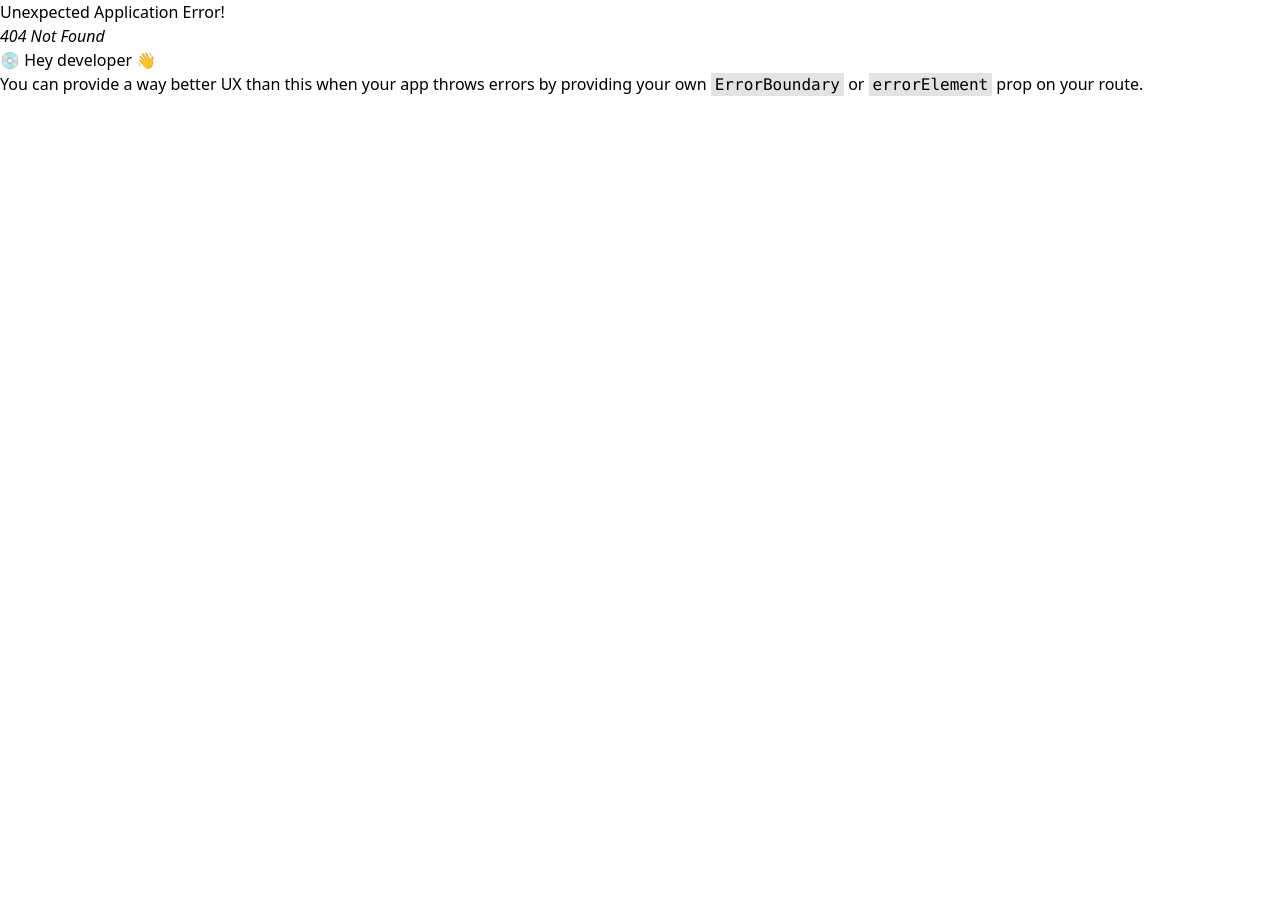
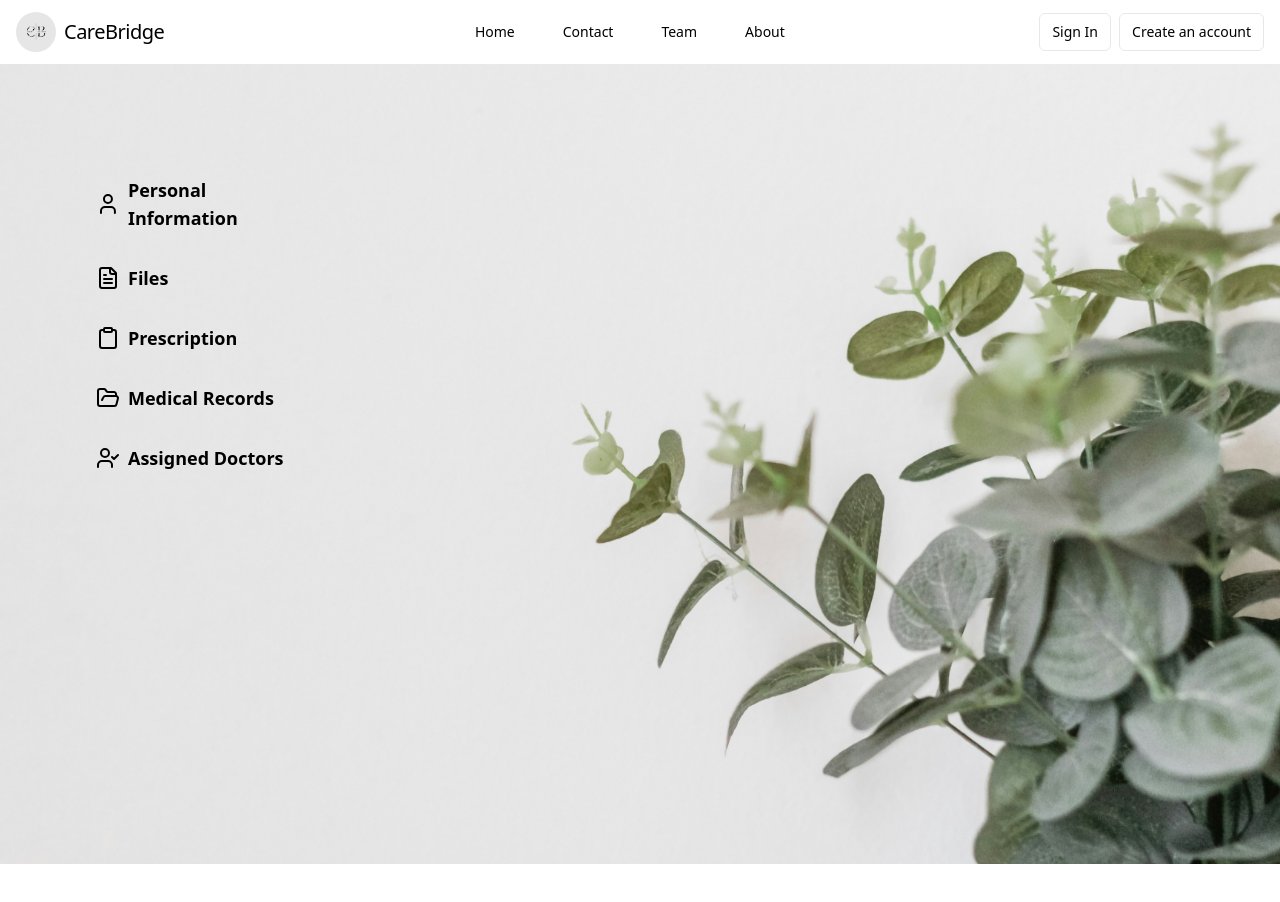
Before and after one commit to AarishShah/CareBridge, a React (Vite) app in the folder frontend/: page /patient/dashboard in a window 1280 px wide. Before the commit this address had no page. Shown: the top 902 px of the page. Before the commit the page ends 800 px from the top, so only its background shows below. Built offline with nearby package versions, Linux system fonts and the light colour scheme.

Commit message:
use useContext

```diff
--- a/frontend/src/App.jsx
+++ b/frontend/src/App.jsx
@@ -1,25 +1,34 @@
-// import { QueryClient, QueryClientProvider } from '@tanstack/react-query';
 import { createBrowserRouter, RouterProvider } from 'react-router-dom';
+import { QueryClient, QueryClientProvider } from '@tanstack/react-query';
+import { AuthProvider } from './components/context/AuthContext';
 import LandingPage from './pages/LandingPage';
 import LoginPage from './pages/LoginPage';
 import SignupPage from './pages/SignupPage';
 import SignupPagePatient from './pages/SignupPagePatient';
+import Dashboard from './components/ui/Dashboard';
+import PatientDashboard from './components/dashboards/PatientDashboard';
+import DoctorDashboard from './components/dashboards/DoctorDashboard';
 
-// const queryClient = new QueryClient();
+const queryClient = new QueryClient();
 
 const router = createBrowserRouter([
   { path: '/', element: <LandingPage /> },
   { path: '/login/patient', element: <LoginPage /> },
   { path: '/login/doctor', element: <LoginPage /> },
   { path: '/signup/doctor', element: <SignupPage /> },
-  { path: '/signup/patient', element: <SignupPagePatient /> }
+  { path: '/signup/patient', element: <SignupPagePatient /> },
+  { path: '/dashboard', element: <Dashboard /> },
+  { path: '/patient/dashboard', element: <PatientDashboard /> },
+  { path: '/doctor/dashboard', element: <DoctorDashboard /> },
 ]);
 
 function App() {
   return (
-    // <QueryClientProvider client={queryClient}>
-      <RouterProvider router={router} />
-    // </QueryClientProvider>
+    <QueryClientProvider client={queryClient}>
+      <AuthProvider>
+        <RouterProvider router={router} />
+      </AuthProvider>
+    </QueryClientProvider>
   );
 }
 
--- a/frontend/src/components/Header.jsx
+++ b/frontend/src/components/Header.jsx
@@ -1,13 +1,14 @@
+import { useState } from "react";
 import { Menu, X } from "lucide-react";
-import { useState } from "react";
+import { Link } from 'react-router-dom';
+import { useAuth } from '../components/context/AuthContext';
 import logo from "../assets/2.png";
-import { navItems } from "../constants/index.jsx";
-import { Link } from 'react-router-dom';
 
 const Header = () => {
+  const { isAuthenticated, login, logout } = useAuth();
+  const [showLoginDropdown, setShowLoginDropdown] = useState(false);
+  const [showSignupDropdown, setShowSignupDropdown] = useState(false);
   const [mobileDrawerOpen, setMobileDrawerOpen] = useState(false);
-  const [showSignupDropdown, setShowSignupDropdown] = useState(false);
-  const [showLoginDropdown, setShowLoginDropdown] = useState(false);
 
   const toggleNavbar = () => {
     setMobileDrawerOpen(!mobileDrawerOpen);
@@ -26,7 +27,7 @@ const Header = () => {
   );
 
   return (
-    <nav className="sticky top-0 z-50 py-3 backdrop-blur-lg  border-neutral-700/80">
+    <nav className="sticky top-0 z-50 py-3 backdrop-blur-lg border-neutral-700/80">
       <div className="container px-4 mx-auto relative text-sm">
         <div className="flex justify-between items-center">
           <div className="flex items-center flex-shrink-0">
@@ -34,53 +35,22 @@ const Header = () => {
             <span className="text-xl tracking-tight">CareBridge</span>
           </div>
           <ul className="hidden lg:flex ml-14 space-x-12">
-            {navItems.map((item, index) => (
-              <li key={index}>
-                <a href={item.href}>{item.label}</a>
-              </li>
-            ))}
+            <li><Link to="/">Home</Link></li>
+            <li><Link to="/contact">Contact</Link></li>
+            <li><Link to="/team">Team</Link></li>
+            <li><Link to="/about">About</Link></li>
           </ul>
           <div className="hidden lg:flex justify-center space-x-6 items-center">
-            <div className="relative">
-              <button
-                className="py-2 px-3 border rounded-md"
-                onClick={() => setShowLoginDropdown(!showLoginDropdown)}
-              >
-                Sign In
+            {isAuthenticated ? (
+              <>
+                <button className="py-2 px-3 border rounded-md" onClick={logout}>
+                  Log Out
                 </button>
-              {renderDropdown(showLoginDropdown, [
-                { label: 'As Patient', to: '/login/patient' },
-                { label: 'As Doctor', to: '/login/doctor' }
-              ])}
-            </div>
-            <div className="relative">
-              <button
-                className="py-2 px-3 border rounded-md text-white bg-gradient-to-r from-blue-500 to-blue-800"
-                onClick={() => setShowSignupDropdown(!showSignupDropdown)}
-              >
-                Create an account
+                <button className="py-2 px-3 border rounded-md">
+                  My Account
                 </button>
-              {renderDropdown(showSignupDropdown, [
-                { label: 'As Patient', to: '/signup/patient' },
-                { label: 'As Doctor', to: '/signup/doctor' }
-              ])}
-            </div>
-          </div>
-          <div className="lg:hidden md:flex flex-col justify-end">
-            <button onClick={toggleNavbar}>
-              {mobileDrawerOpen ? <X /> : <Menu />}
-            </button>
-          </div>
-        </div>
-        {mobileDrawerOpen && (
-          <div className="fixed right-0 z-20 bg-neutral-100 w-full p-12 flex flex-col justify-center items-center lg:hidden">
-            <ul className="w-full">
-              {navItems.map((item, index) => (
-                <li key={index} className="py-4">
-                  <a href={item.href}>{item.label}</a>
-                </li>
-              ))}
-            </ul>
+              </>
+            ) : (
               <div className="flex space-x-2 relative">
                 <div className="relative">
                   <button className="py-2 px-3 border rounded-md" onClick={() => setShowLoginDropdown(!showLoginDropdown)}>
@@ -101,6 +71,55 @@ const Header = () => {
                   ])}
                 </div>
               </div>
+            )}
+          </div>
+          <div className="lg:hidden md:flex flex-col justify-end">
+            <button onClick={toggleNavbar}>
+              {mobileDrawerOpen ? <X /> : <Menu />}
+            </button>
+          </div>
+        </div>
+        {mobileDrawerOpen && (
+          <div className="fixed right-0 z-20 bg-neutral-100 w-full p-12 flex flex-col justify-center items-center lg:hidden">
+            <ul className="w-full">
+              <li><Link to="/">Home</Link></li>
+              <li><Link to="/contact">Contact</Link></li>
+              <li><Link to="/team">Team</Link></li>
+              <li><Link to="/about">About</Link></li>
+            </ul>
+            <div className="flex space-x-2 relative">
+              {isAuthenticated ? (
+                <>
+                  <button className="py-2 px-3 border rounded-md" onClick={logout}>
+                    Log Out
+                  </button>
+                  <button className="py-2 px-3 border rounded-md">
+                    My Account
+                  </button>
+                </>
+              ) : (
+                <>
+                  <div className="relative">
+                    <button className="py-2 px-3 border rounded-md" onClick={() => setShowLoginDropdown(!showLoginDropdown)}>
+                      Sign In
+                    </button>
+                    {renderDropdown(showLoginDropdown, [
+                      { label: 'As Patient', to: '/login/patient' },
+                      { label: 'As Doctor', to: '/login/doctor' }
+                    ])}
+                  </div>
+                  <div className="relative">
+                    <button className="py-2 px-3 border rounded-md" onClick={() => setShowSignupDropdown(!showSignupDropdown)}>
+                      Create an account
+                    </button>
+                    {renderDropdown(showSignupDropdown, [
+                      { label: 'As Patient', to: '/signup/patient' },
+                      { label: 'As Doctor', to: '/signup/doctor' }
+                    ])}
+                  </div>
+                </>
+              )}
+            </div>
           </div>
         )}
       </div>
--- a/frontend/src/components/auth/login/Login.jsx
+++ b/frontend/src/components/auth/login/Login.jsx
@@ -1,8 +1,9 @@
 import { useState } from "react";
 import { useLocation, useNavigate } from "react-router-dom";
-import { useMutation, QueryClient, QueryClientProvider } from '@tanstack/react-query';
+import { useMutation } from '@tanstack/react-query';
 import axios from "axios";
 import AuthForm from "../AuthForm";
+import { useAuth } from '../../context/AuthContext';
 
 const url = "http://localhost:5000";
 
@@ -14,6 +15,7 @@ const loginRequest = async (user, userType) => {
 function LoginPage() {
   const navigate = useNavigate();
   const location = useLocation();
+  const { login } = useAuth();
 
   const [email, setEmail] = useState("");
   const [password, setPassword] = useState("");
@@ -22,24 +24,23 @@ function LoginPage() {
   const mutation = useMutation({
     mutationFn: ({ user, userType }) => loginRequest(user, userType),
     onSuccess: (data) => {
-      console.log("Response Data is as:", data);
       if (data.token) {
         localStorage.setItem("token", data.token);
+        login();
       }
 
       if (location.pathname.includes("doctor")) {
         navigate("/doctor/dashboard");
       } else {
-        navigate("/");
+        navigate("/patient/dashboard");
       }
     },
     onError: (error) => {
-      console.error("Error occurred:", error.response || error.message);
       setError(true);
     },
   });
 
-  const handleSubmit = async (event) => {
+  const handleSubmit = (event) => {
     event.preventDefault();
     const userType = location.pathname.includes("doctor") ? "doctor" : "patient";
     mutation.mutate({ user: { email, password }, userType });
@@ -48,9 +49,7 @@ function LoginPage() {
   return (
     <AuthForm heading="Login to CareBridge" onSubmit={handleSubmit}>
       {error && <div style={{ color: "crimson" }}>Could not authenticate</div>}
-      <label htmlFor="email" className="mb-2">
-        Username or Email
-      </label>
+      <label htmlFor="email" className="mb-2">Username or Email</label>
       <input
         id="email"
         type="email"
@@ -70,53 +69,25 @@ function LoginPage() {
       />
       <div className="flex items-center text-sm mt-2 font-thin mb-6">
         <input type="checkbox" id="rememberMe" className="mr-1" />
-        <label htmlFor="rememberMe" className="font-normal text-sm mr-2">
-          Remember me
-        </label>
-        <a href="#" className="ml-auto font-normal text-sm text-[10px] hover:underline">
-          Forgot Password?
-        </a>
+        <label htmlFor="rememberMe" className="font-normal text-sm mr-2">Remember me</label>
+        <a href="#" className="ml-auto font-normal text-sm text-[10px] hover:underline">Forgot Password?</a>
       </div>
-      <button
-        type="submit"
-        className="h-10 w-1/3 bg-blue-400 text-white rounded ml-32 mb-8 hover:underline font-semibold"
-      >
-        Log in
-      </button>
+      <button type="submit" className="h-10 w-1/3 bg-blue-400 text-white rounded ml-32 mb-8 hover:underline font-semibold">Log in</button>
       <div className="flex items-center">
         <div className="flex-grow border-t border-gray-400"></div>
         <span className="mx-2 text-gray-400">or</span>
         <div className="flex-grow border-t border-gray-400"></div>
       </div>
-      <button
-        type="button"
-        className="h-10 w-1/2 border border-gray-400 text-gray-600 rounded mt-8 ml-24 flex items-center justify-evenly font-medium text-sm hover:underline"
-      >
-        <img
-          src="https://img.icons8.com/color/16/000000/google-logo.png"
-          alt="Google logo"
-          className="mr-1"
-        />
+      <button type="button" className="h-10 w-1/2 border border-gray-400 text-gray-600 rounded mt-8 ml-24 flex items-center justify-evenly font-medium text-sm hover:underline">
+        <img src="https://img.icons8.com/color/16/000000/google-logo.png" alt="Google logo" className="mr-1" />
         Sign in with Google
       </button>
       <div className="text-center mt-8 font-normal text-sm ml-2">
         <span>Don't have an Account? </span>
-        <a href="#" className="text-blue-500 font-semibold hover:underline">
-          Sign up
-        </a>
+        <a href="#" className="text-blue-500 font-semibold hover:underline">Sign up</a>
       </div>
     </AuthForm>
   );
 }
 
-const queryClient = new QueryClient();
-
-function App() {
-  return (
-    <QueryClientProvider client={queryClient}>
-      <LoginPage />
-    </QueryClientProvider>
-  );
-}
-
-export default App;
+export default LoginPage;
--- /dev/null
+++ b/frontend/src/components/context/AuthContext.jsx
@@ -0,0 +1,26 @@
+import React, { createContext, useContext, useState } from 'react';
+
+const AuthContext = createContext();
+
+export const AuthProvider = ({ children }) => {
+    const [isAuthenticated, setIsAuthenticated] = useState(false);
+
+    const login = () => {
+        setIsAuthenticated(true);
+    };
+
+    const logout = () => {
+        setIsAuthenticated(false);
+        localStorage.removeItem("token");
+
+
+    };
+
+    return (
+        <AuthContext.Provider value={{ isAuthenticated, login, logout }}>
+            {children}
+        </AuthContext.Provider>
+    );
+};
+
+export const useAuth = () => useContext(AuthContext);
--- /dev/null
+++ b/frontend/src/components/dashboards/DoctorDashboard.jsx
@@ -0,0 +1,11 @@
+import Dashboard from '../ui/Dashboard'
+
+const DoctorDashboard = () => {
+  return (
+    <div>
+      <Dashboard/>
+    </div>
+  )
+}
+
+export default DoctorDashboard
--- /dev/null
+++ b/frontend/src/components/dashboards/PatientDashboard.jsx
@@ -0,0 +1,12 @@
+import Dashboard from "../ui/Dashboard"
+
+const PatientDashboard = () => {
+  return (
+    <div>
+      <Dashboard/>
+
+    </div>
+  )
+}
+
+export default PatientDashboard
--- /dev/null
+++ b/frontend/src/components/ui/Dashboard.jsx
@@ -0,0 +1,29 @@
+import React from 'react';
+import Header from '../Header';
+import Sidebar from '../ui/Sidebar';
+import image from '../../assets/8.png';
+import { useLocation } from 'react-router-dom';
+
+const Dashboard = () => {
+  const location = useLocation();
+  const userType = location.pathname.includes("doctor") ? "doctor" : "patient";
+
+  return (
+    <div>
+      <Header />
+      <div
+        className="relative flex h-screen"
+        style={{
+          backgroundImage: `url(${image})`,
+          backgroundSize: 'cover',
+          backgroundPosition: 'center',
+        }}
+      >
+        <Sidebar userType={userType} />
+
+      </div>
+    </div>
+  );
+};
+
+export default Dashboard;
--- /dev/null
+++ b/frontend/src/components/ui/Sidebar.jsx
@@ -0,0 +1,60 @@
+import React from 'react';
+import { Link } from 'react-router-dom';
+import {
+  User,
+  FileText,
+  Clipboard,
+  FolderOpen,
+  UserCheck,
+  UserPlus
+} from 'lucide-react';
+
+const Sidebar = ({ userType }) => {
+  return (
+    <div className="bg-transparent h-full p-4 w-64 mt-24 ml-20 text-lg font-semibold">
+      <ul className="space-y-8">
+        <li>
+          <Link to="/personal-info" className="flex items-center space-x-2 hover:text-blue-600">
+            <User className="h-6 w-6" />
+            <span>Personal Information</span>
+          </Link>
+        </li>
+        <li>
+          <Link to="/files" className="flex items-center space-x-2 hover:text-blue-600">
+            <FileText className="h-6 w-6" />
+            <span>Files</span>
+          </Link>
+        </li>
+        <li>
+          <Link to="/prescription" className="flex items-center space-x-2 hover:text-blue-600">
+            <Clipboard className="h-6 w-6" />
+            <span>Prescription</span>
+          </Link>
+        </li>
+        <li>
+          <Link to="/medical-records" className="flex items-center space-x-2 hover:text-blue-600">
+            <FolderOpen className="h-6 w-6" />
+            <span>Medical Records</span>
+          </Link>
+        </li>
+        {userType === 'doctor' ? (
+          <li>
+            <Link to="/assigned-patients" className="flex items-center space-x-2 hover:text-blue-600">
+              <UserPlus className="h-6 w-6" />
+              <span>Assigned Patients</span>
+            </Link>
+          </li>
+        ) : (
+          <li>
+            <Link to="/assigned-doctors" className="flex items-center space-x-2 hover:text-blue-600">
+              <UserCheck className="h-6 w-6" />
+              <span>Assigned Doctors</span>
+            </Link>
+          </li>
+        )}
+      </ul>
+    </div>
+  );
+};
+
+export default Sidebar;
--- a/frontend/src/pages/LandingPage.jsx
+++ b/frontend/src/pages/LandingPage.jsx
@@ -3,11 +3,13 @@ import Moto from '../components/Moto';
 import DynamicSection from '../components/DynamicSection';
 import GetStarted from '../components/GetStarted';
 import Footer from '../components/Footer';
+import { useState } from 'react';
 
 function LandingPage() {
+  const [isAuthenticated, setIsAuthenticated] = useState(false);
   return (
     <>
-    <Header/>
+    <Header isAuthenticated={isAuthenticated} setIsAuthenticated={setIsAuthenticated}/>
     <Moto/>
     <DynamicSection/>
     <GetStarted/>
```
Also changed, not shown: frontend/src/assets/8.png (added). Lines whose indentation alone changed are shown as unchanged.
